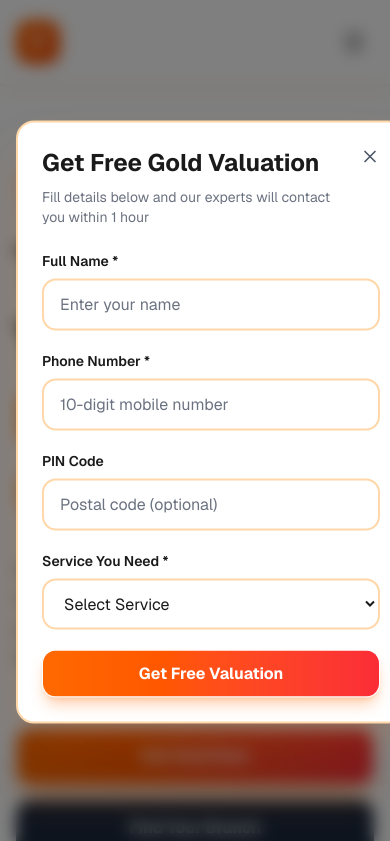
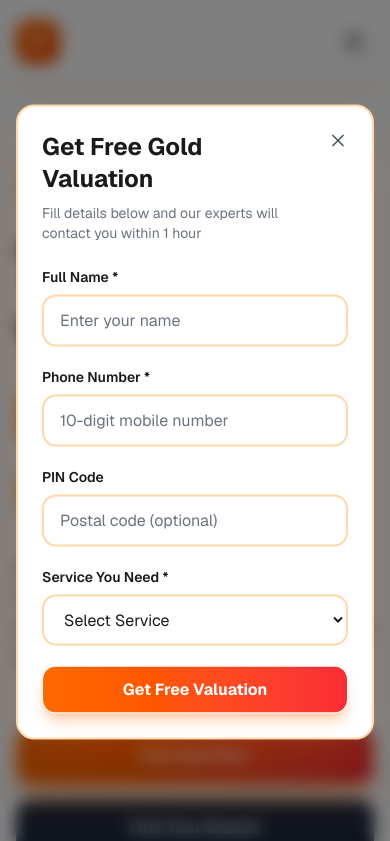
Before and after one commit to shrinivasspatil/bangalore-gold-website, a Next.js app: page / in a window 390 px wide. Shown: the top 841 px of the page. Built offline with nearby package versions, Linux system fonts and the light colour scheme.

Commit message:
feat: adjust modal width for better responsiveness
Co-authored-by: shrinivasspatil <15357407+shrinivasspatil@users.noreply.github.com>

```diff
--- a/components/form-modal.tsx
+++ b/components/form-modal.tsx
@@ -38,7 +38,7 @@ export default function FormModal() {
       />
 
       {/* Modal */}
-      <div className="fixed top-1/2 left-1/2 transform -translate-x-1/2 -translate-y-1/2 z-[1000] w-full mx-4 max-w-md sm:mx-0">
+      <div className="fixed top-1/2 left-1/2 transform -translate-x-1/2 -translate-y-1/2 z-[1000] w-[calc(100%-32px)] sm:w-full max-w-md">
         <div className="bg-white border-2 border-orange-200 rounded-2xl shadow-2xl shadow-orange-500/20 p-6 sm:p-8 relative max-h-[90vh] overflow-y-auto">
           {/* Close Button */}
           <button
```
